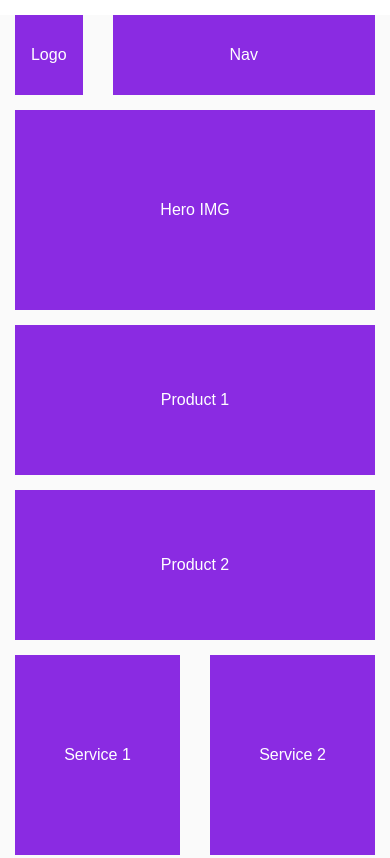
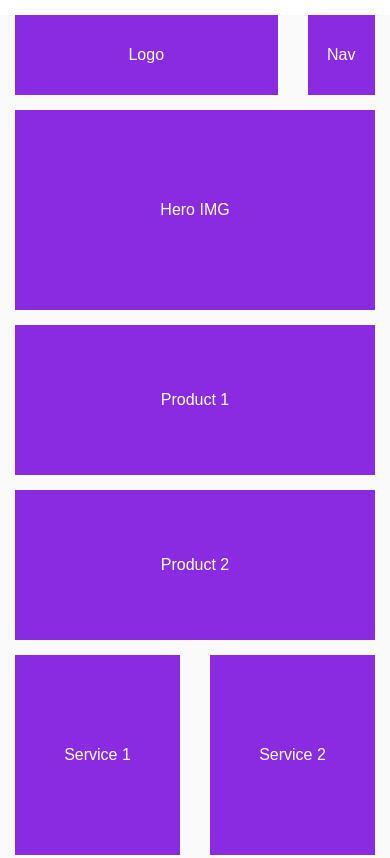
Before and after one commit to alwry/yantizhanov_alisher_project2, a plain HTML site: page index.html in a window 390 px wide. Shown: the top 858 px of the page. Drawn offline with Linux system fonts and the light colour scheme.

Commit message:
Bug fix
Changed the size of logo box in mobile layout

```diff
--- a/css/main.css
+++ b/css/main.css
@@ -39,5 +39,5 @@ header {
  }
 
  @media screen and (min-width: 1200px) {
-   #hidden-img {display: flex;}
+   #hidden-img {display: flex;};
  }
--- a/index.html
+++ b/index.html
@@ -12,12 +12,13 @@
 <header>
     <h1 class="hidden">This is a responsive grid homework!</h1>
     <div class="grid-con">
-        <div class="box col-span-1 m-col-span-2">
+        <div class="box col-span-3 m-col-span-2">
             Logo
         </div>
-        <div class="box col-span-3 m-col-span-10">
+        <div class="box col-span-1 m-col-span-10">
             Nav
         </div>
+
     </div>
 </header>
 <main>
```
